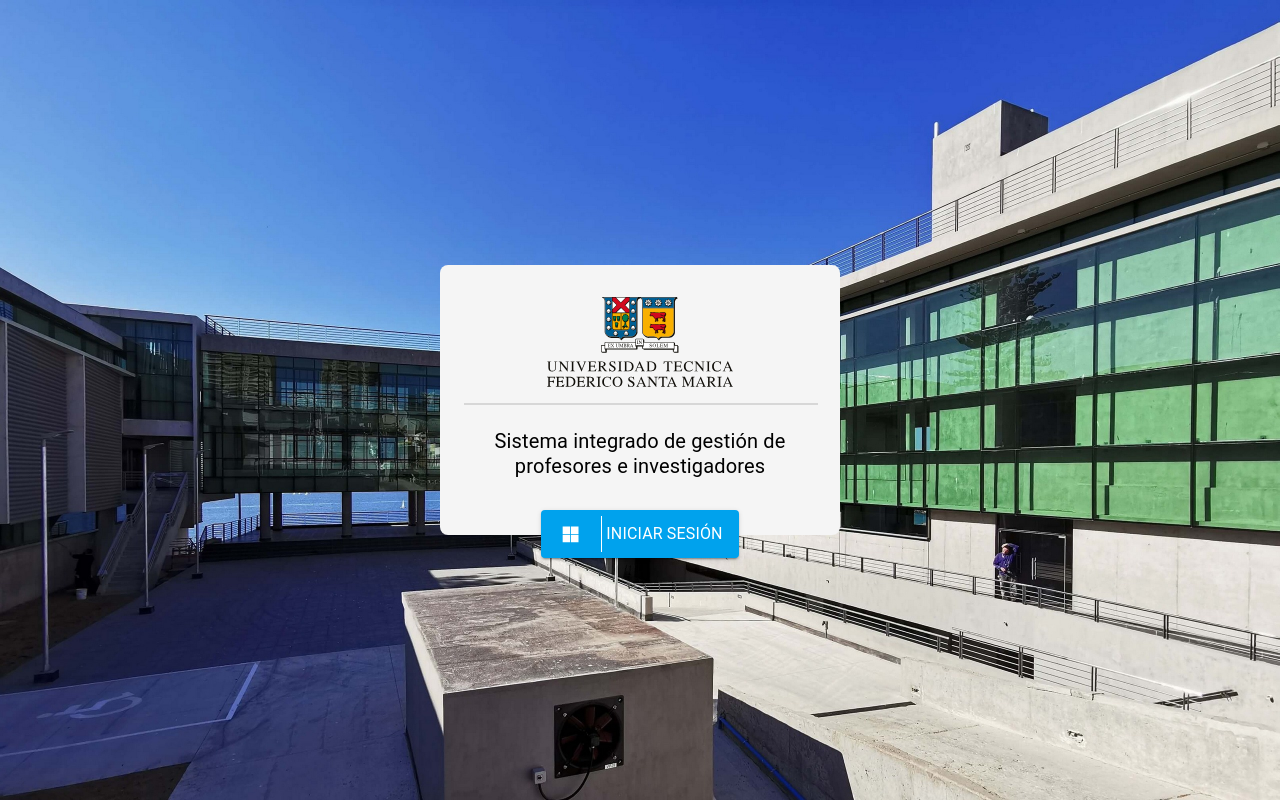
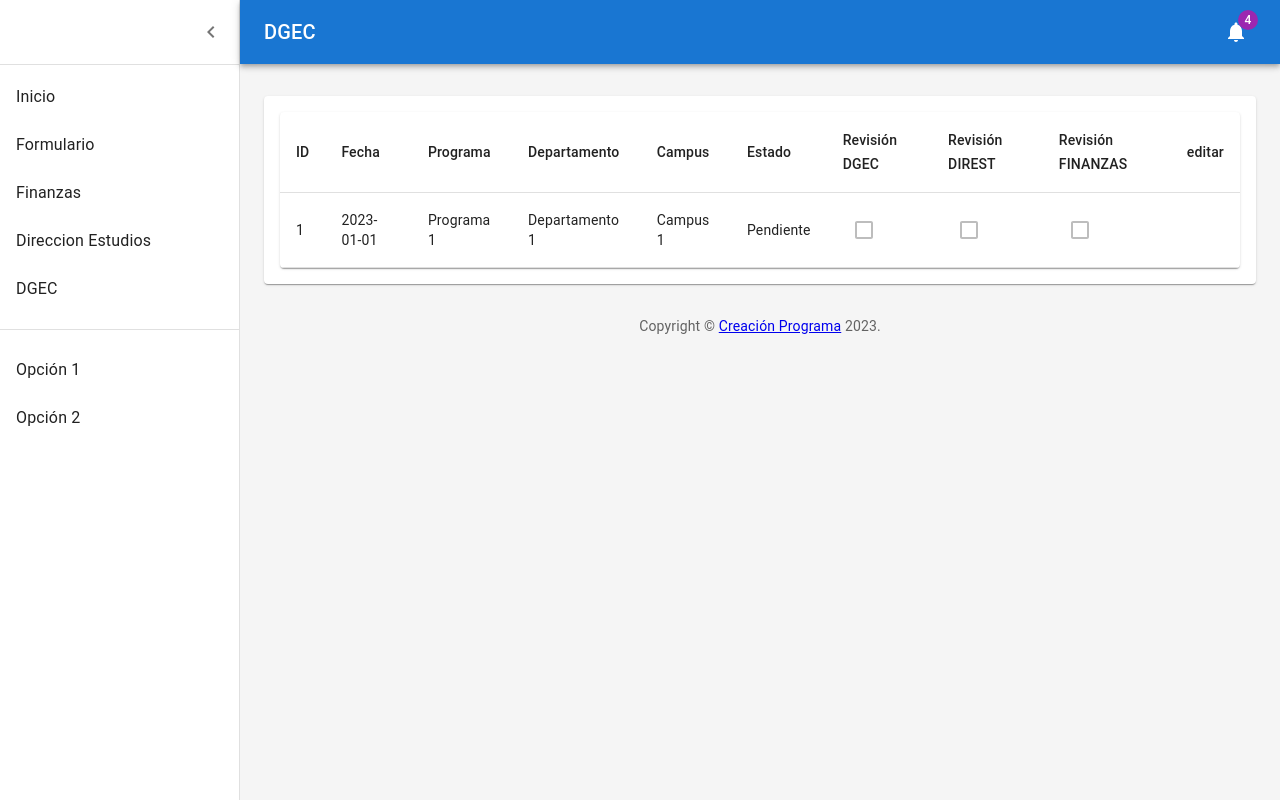
Before and after one commit to Carolinaceronescobar/DGEC-Diploma-Generator2.1, a React (Vite) app: page / in a window 1280 px wide. Built offline with nearby package versions, Linux system fonts and the light colour scheme; no server answers.

Commit message:
fix: elimina router anidado

```diff
--- a/src/App.tsx
+++ b/src/App.tsx
@@ -38,16 +38,17 @@
       {isAuthenticated && <SideBar />}
       <BrowserRouter>
         <Routes>
-          <Route path="/" element={<LoginScreen />} />
-          <Route path="/home" element={<SideBar />} />
+          {/* FIXME Cambiar nomber de componente */}
+          <Route path="/" element={<SideBar />} />
           <Route path="/formulario" element={<Formulario />} />
 
           {/* TODO Corregir rutas faltantes */}
-          {/* A JSX comment
+          {/*
+              <Route path="/" element={<LoginScreen />} />
               <Route path="/finanzas" element={<UsoInternoFinanzas />} />
               <Route path="/Dgec" element={<UsoInternoDGEC />} />
               <Route path="/DireccionEstudios" element={<UsointernoDireccionEstudios/>} />
-              */}
+          */}
         </Routes>
       </BrowserRouter>
     </AuthProvider>
--- a/src/components/Form.tsx
+++ b/src/components/Form.tsx
@@ -48,7 +48,6 @@
   const solicitudesData = obtenerSolicitudes(); // Por ejemplo, una función para obtener las solicitudes
 
   return (
-    <Router>
     <div>
       <TopBar />
       <div className="container">
@@ -58,7 +57,6 @@
       </div>
       <Footer />
     </div>
-    </Router>
   );
 };
 
```
Lines whose indentation alone changed are shown as unchanged.
